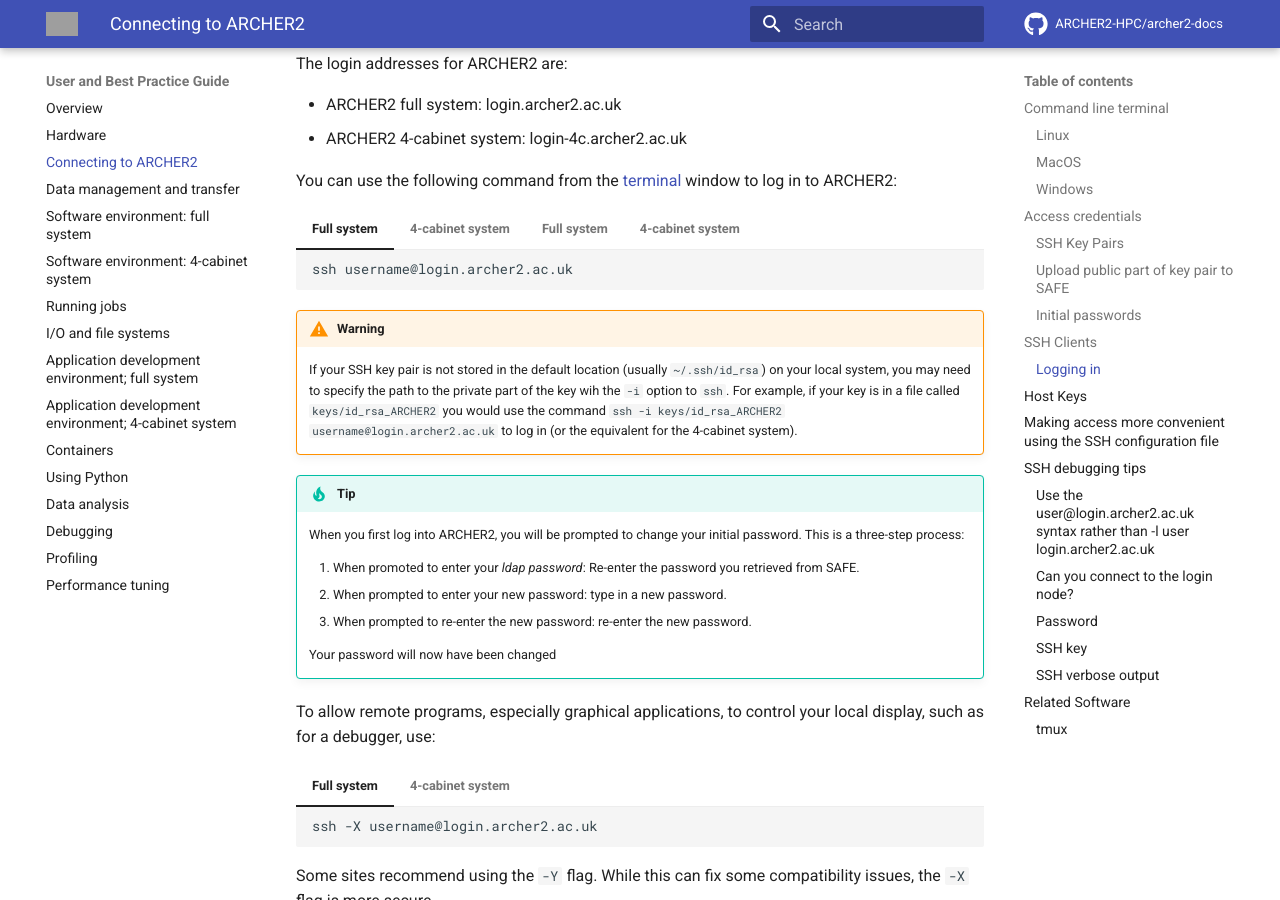
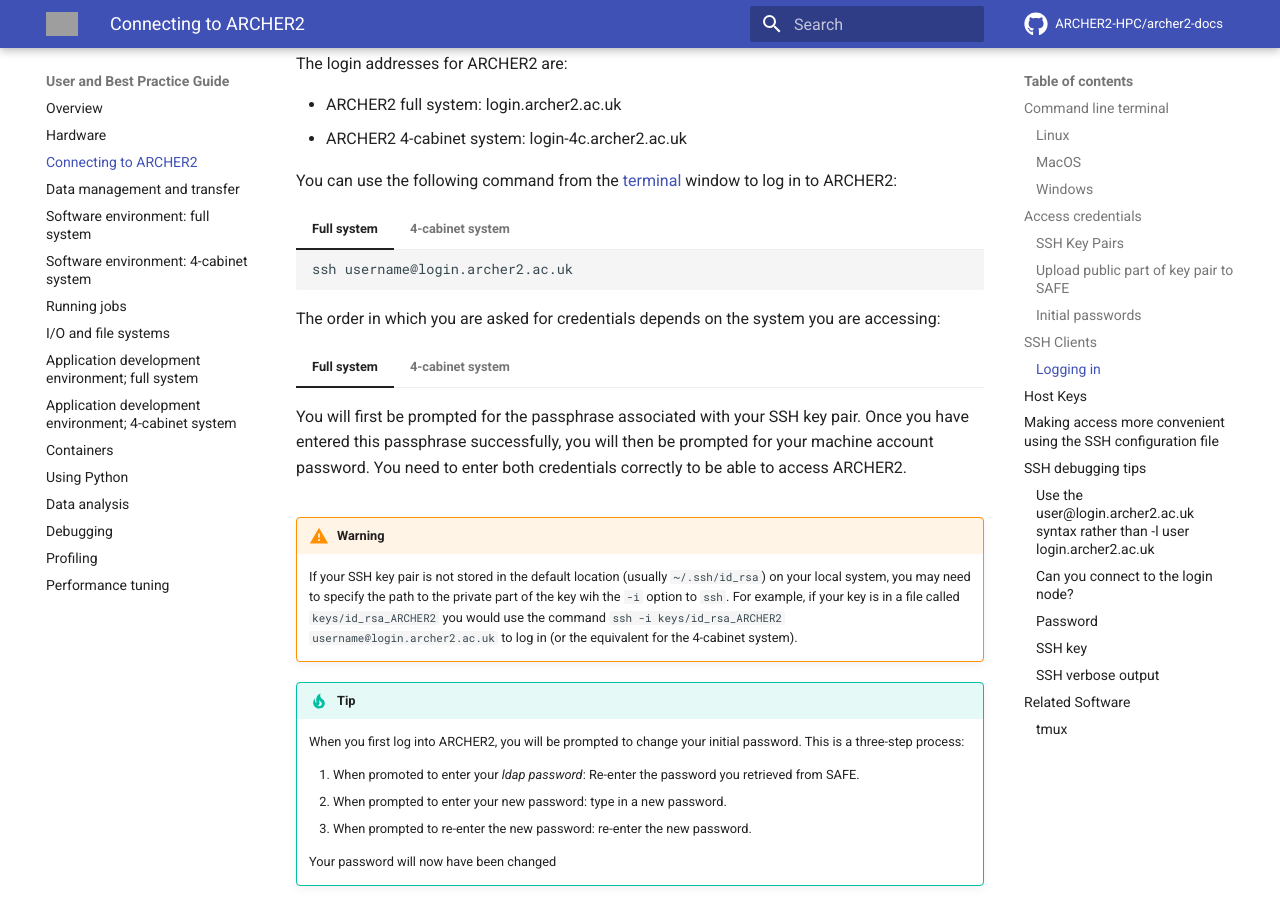
Before and after one commit to ARCHER2-HPC/archer2-docs, an MkDocs documentation site: the page built from docs/user-guide/connecting.md, in a window 1280 px wide and 900 px high, scrolled down 3687 px. Built offline with MkDocs 1.6.1 and Material for MkDocs 9.7.7, drawn with Linux system fonts in a browser that asks for light colours; comment, search, counter and statistics services are not loaded; grey boxes are pictures that could not be loaded.

Commit message:
Fixes tabs issue

````diff
--- a/docs/user-guide/connecting.md
+++ b/docs/user-guide/connecting.md
@@ -154,6 +154,9 @@
     ```bash
     ssh username@login-4c.archer2.ac.uk
     ```
+
+The order in which you are asked for credentials depends on the system you
+are accessing:
 
 === "Full system"
     You will first be prompted for the passphrase associated with your SSH key pair. Once you have entered this passphrase successfully, you will then be prompted for your machine account password. You need to enter both credentials correctly to be able to access ARCHER2.
````
